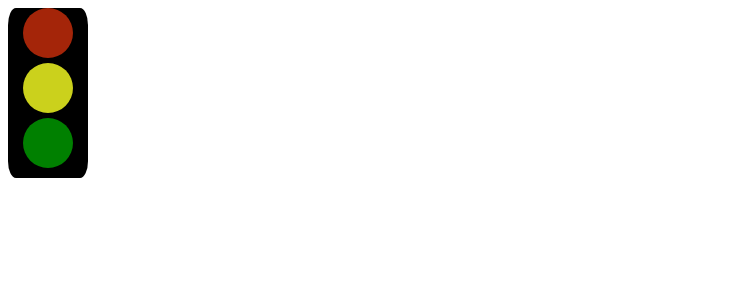
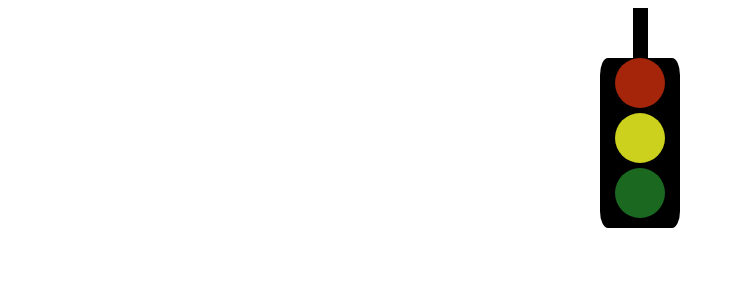
Before and after one commit to MaxChandia/Traffic-Light--React, a React (Create React App) app: page / in a window 1280 px wide. Shown: the top 300 px of the page, without its empty margins (0-735 px from the left). Built offline with nearby package versions, Linux system fonts and the light colour scheme.

Commit message:
third commit

```diff
--- a/src/LightTraffic.jsx
+++ b/src/LightTraffic.jsx
@@ -3,51 +3,62 @@ import { useState } from "react";
 
 
 function LightTraffic () {
-    const [color1, setColor1] = useState("#A42509");
+    const [colorRed, setColorRed] = useState("#A42509");
 
-  const toggleColor = () => {
-    setColor1(prevColor => prevColor === "#A42509" ? 'red' : '#A42509');
+  const toggleColorRed = () => {
+    setColorRed(prevColor => prevColor === "#A42509" ? 'red' : '#A42509');
   };
 
-  const [color2, setColor2] = useState("#CBD11C");
+  const [colorYellow, setColorYellow] = useState("#CBD11C");
 
-  const toggleColor2 = () => {
-    setColor2(prevColor => prevColor === "#CBD11C " ? '#F3FA23' : '#CBD11C ');
+  const toggleColorYellow = () => {
+    setColorYellow(prevColor => prevColor === "#CBD11C " ? '#F3FA23' : '#CBD11C ');
   };
 
-  const [color3, setColor3] = useState("green");
+  const [colorGreen, setColorGreen] = useState("#1B6921");
 
-  const toggleColor3 = () => {
-    setColor3(prevColor => prevColor === "green" ? 'green' : 'green');
+  const toggleColorGreen = () => {
+    setColorGreen(prevColor => prevColor === "#1B6921" ? '#30D53D' : '#1B6921');
   };
 
     return (
     <div className="container">
+            <div className="topSemaforo" style={{width: "15px",
+        height: "50px",
+        background: "black",
+        marginLeft: "auto",
+        marginRight: "auto",
+        marginBottom: "0px"
+        }}></div>
          <div className="semaforo" style={{
             width: "80px",
             height: "170px",
             background: "black",
-            borderRadius: "10%"
+            borderRadius: "10%",
+            marginLeft: "auto",
+            marginRight: "auto",
+            marginTop: "0px"
+
         }}>
-            <div onClick= {toggleColor} className="red" style={{
+            <div onClick= {toggleColorRed} className="redLight" style={{
                 width: "50px",
                 height: "50px",
                 borderRadius: "50%",
-                background: color1,
-                margin: "5px 15px"
+                background: colorRed,
+                margin: "0px 15px",
             }}></div>
-            <div onClick= {toggleColor2} className="red" style={{
+            <div onClick= {toggleColorYellow} className="yellowLight" style={{
                 width: "50px",
                 height: "50px",
                 borderRadius: "50%",
-                background: color2,
+                background: colorYellow,
                 margin: "5px 15px"
             }}></div>
-            <div onClick= {toggleColor3} className="red" style={{
+            <div onClick= {toggleColorGreen} className="greenLight" style={{
                 width: "50px",
                 height: "50px",
                 borderRadius: "50%",
-                background: color3,
+                background: colorGreen,
                 margin: "5px 15px",
             }}></div>
 
```
